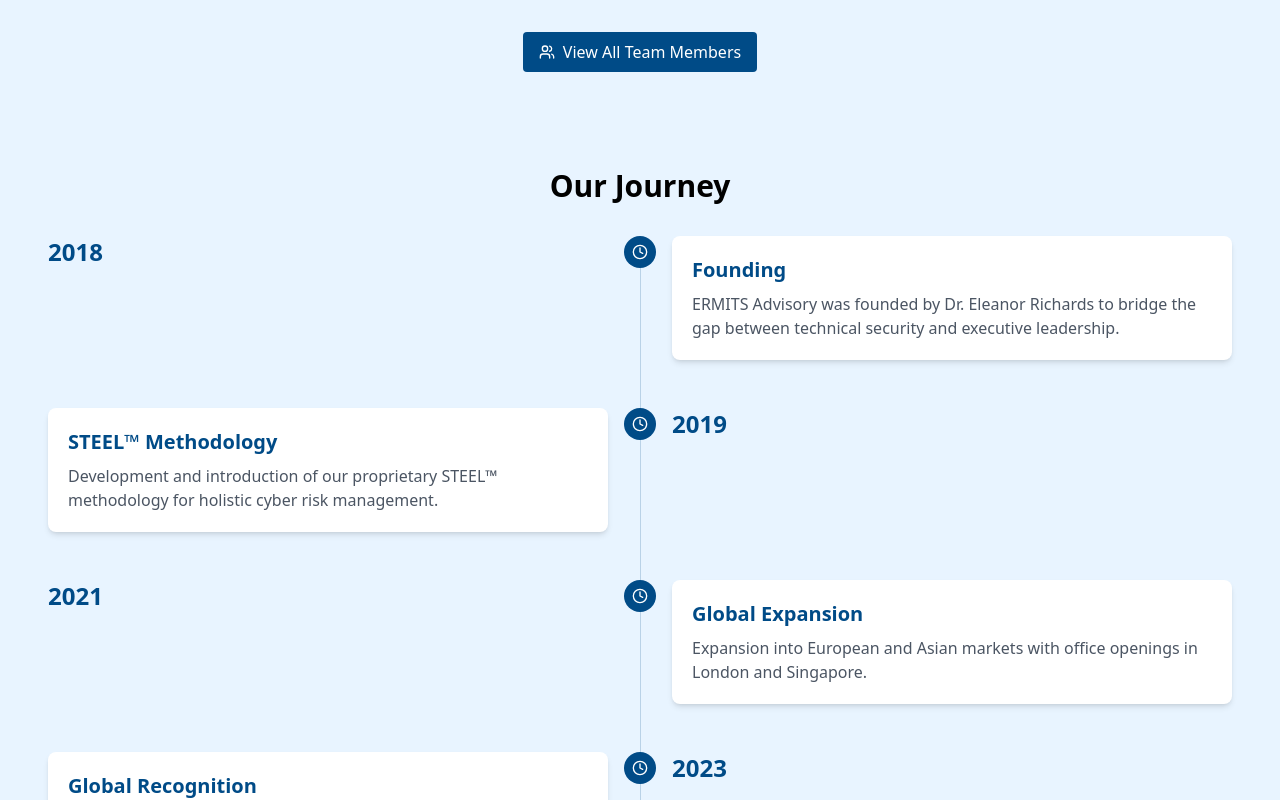
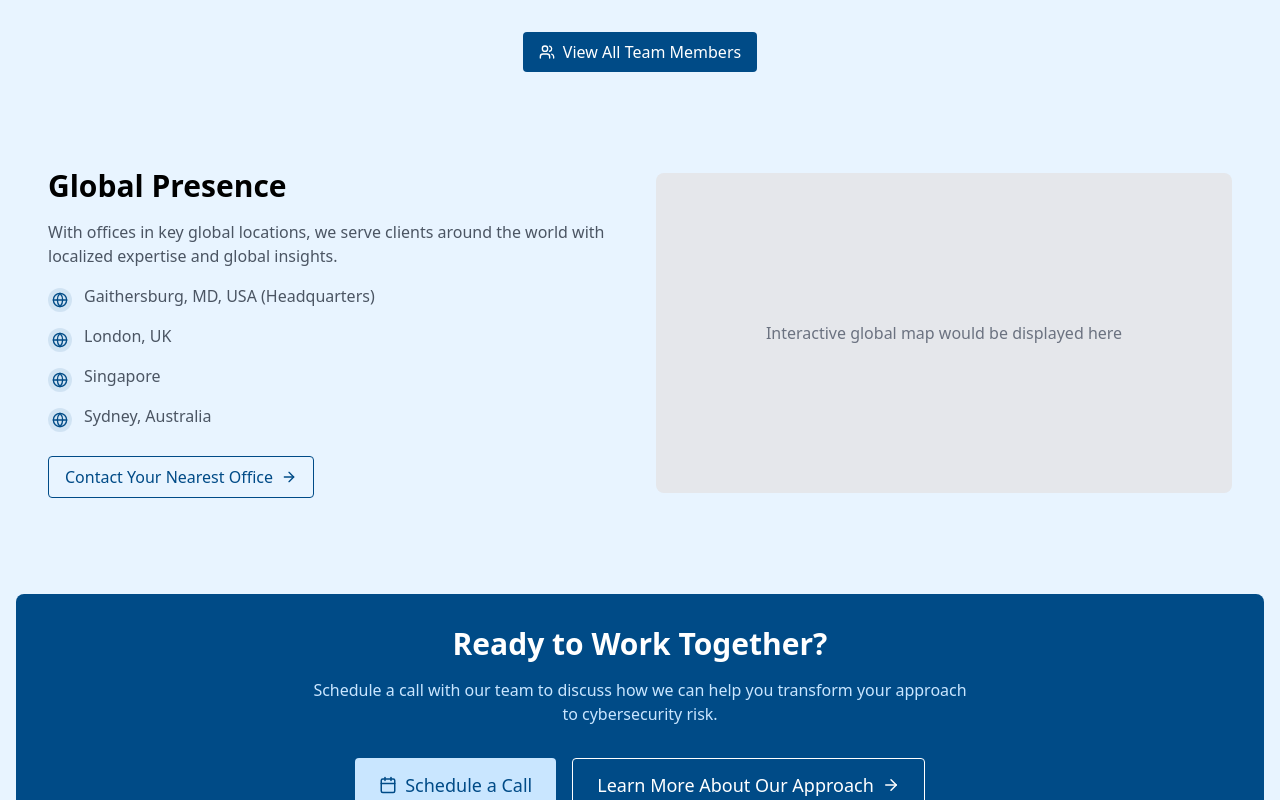
Before and after one commit to Facely1er/ermits-advisory.com, a React (Vite) app: page /about in a window 1280 px wide. Shown: the part 1860-2660 px from the top of the page. Built offline with nearby package versions, Linux system fonts and the light colour scheme.

Commit message:
Remove Timeline Section from AboutPage.tsx

```diff
--- a/src/pages/AboutPage.tsx
+++ b/src/pages/AboutPage.tsx
@@ -48,35 +48,6 @@ export const AboutPage: React.FC = () => {
       icon: <BookOpen size={24} className="text-navy dark:text-silver" />,
       title: t('about.values.innovation.title'),
       description: t('about.values.innovation.description')
-    }
-  ];
-
-  // Company timeline
-  const timeline = [
-    {
-      year: '2018',
-      title: t('about.timeline.founding.title'),
-      description: t('about.timeline.founding.description')
-    },
-    {
-      year: '2019',
-      title: t('about.timeline.methodology.title'),
-      description: t('about.timeline.methodology.description')
-    },
-    {
-      year: '2021',
-      title: t('about.timeline.expansion.title'),
-      description: t('about.timeline.expansion.description')
-    },
-    {
-      year: '2023',
-      title: t('about.timeline.global.title'),
-      description: t('about.timeline.global.description')
-    },
-    {
-      year: '2025',
-      title: t('about.timeline.today.title'),
-      description: t('about.timeline.today.description')
     }
   ];
 
@@ -302,43 +273,6 @@ export const AboutPage: React.FC = () => {
           </div>
         </motion.div>
 
-        {/* Our Timeline */}
-        <motion.div
-          initial={{ opacity: 0, y: 20 }}
-          animate={{ opacity: 1, y: 0 }}
-          transition={{ delay: 0.4 }}
-          className="mb-16"
-        >
-          <Card variant="glass" padding="lg">
-            <h2 className="text-2xl md:text-3xl font-bold mb-8 text-center dark:text-white">{t('about.timeline.title')}</h2>
-            <div className="relative">
-              {/* Timeline line */}
-              <div className="absolute left-0 md:left-1/2 top-0 bottom-0 w-px bg-navy/20 dark:bg-silver/20 transform md:translate-x-0"></div>
-
-              <div className="space-y-12">
-                {timeline.map((event, index) => (
-                  <div key={index} className={`relative flex flex-col md:flex-row ${index % 2 === 0 ? 'md:flex-row-reverse' : ''}`}>
-                    <div className="md:w-1/2 mb-4 md:mb-0">
-                      <div className={`bg-white dark:bg-dark-surface rounded-lg p-5 shadow-md relative ${index % 2 === 0 ? 'md:ml-8' : 'md:mr-8'}`}>
-                        <h3 className="text-xl font-bold mb-2 text-navy dark:text-white">{event.title}</h3>
-                        <p className="text-gray-600 dark:text-gray-200">{event.description}</p>
-                      </div>
-                    </div>
-                    <div className="md:w-1/2 flex flex-row md:flex-column">
-                      <div className="absolute left-0 md:left-1/2 w-8 h-8 rounded-full bg-navy dark:bg-silver transform -translate-x-1/2 flex items-center justify-center text-white font-bold z-10">
-                        <Clock size={16} />
-                      </div>
-                      <div className={`pl-12 md:pl-0 ${index % 2 === 0 ? 'md:pr-8 md:text-right' : 'md:pl-8'}`}>
-                        <span className="text-2xl font-bold text-navy dark:text-silver">{event.year}</span>
-                      </div>
-                    </div>
-                  </div>
-                ))}
-              </div>
-            </div>
-          </Card>
-        </motion.div>
-
         {/* Global Presence */}
         <motion.div
           initial={{ opacity: 0, y: 20 }}
```
